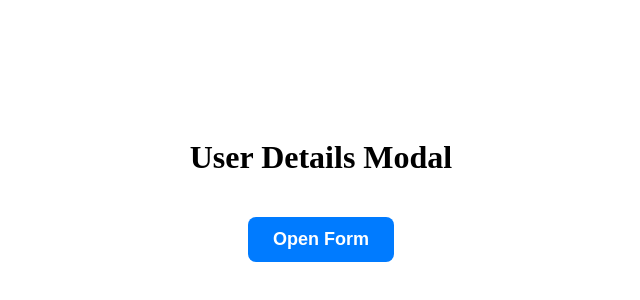
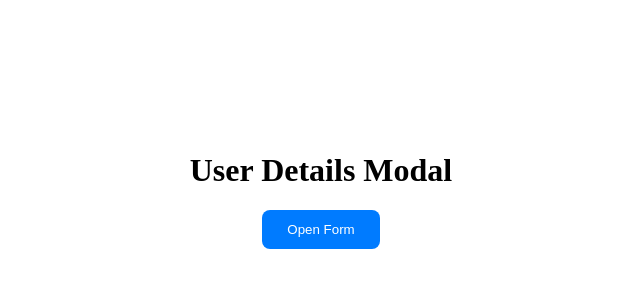
Before and after one commit to Brittosandy/xmodal-form, a React (Vite) app: page / in a window 1280 px wide. Shown: the part 210-510 px from the top of the page, without its empty margins (319-959 px from the left). Built offline with nearby package versions, Linux system fonts and the light colour scheme.

Commit message:
Updated XModal Modal box

```diff
--- a/src/App.css
+++ b/src/App.css
@@ -1,4 +1,3 @@
-/* Modal container (covers entire screen) */
 .modal {
   position: fixed;
   top: 0;
@@ -6,77 +5,48 @@
   width: 100%;
   height: 100%;
   background: white;
-}
-
-/* When modal is open → dark overlay */
-.modal-open {
-  background: rgba(0, 0, 0, 0.6);
-}
-
-/* Initial screen content */
-.main-container {
-  height: 100vh;
   display: flex;
-  flex-direction: column;
   justify-content: center;
   align-items: center;
 }
 
+.modal-open {
+  background: rgba(0,0,0,0.6);
+}
 
-/* Open form button */
+.main-container {
+  text-align: center;
+}
+
 .open-form-btn {
-  background-color: #007bff;
+  background: #007bff;
   color: white;
   padding: 12px 25px;
   border: none;
   border-radius: 8px;
   cursor: pointer;
-  font-size: 18px;
-  font-weight: 600;
-  margin-top: 20px;
-  transition: 0.2s ease;
 }
 
-.open-form-btn:hover {
-  transform: scale(1.05);
-}
-
-
-/* Modal box */
 .modal-content {
-  position: absolute;
-  top: 50%;
-  left: 50%;
-  transform: translate(-50%, -50%);
   background: white;
   width: 380px;
   padding: 30px;
   border-radius: 12px;
   text-align: center;
-  box-shadow: 0px 6px 25px rgba(0, 0, 0, 0.2);
 }
 
-
-/* Input fields */
 input {
   width: 90%;
   padding: 10px;
   margin: 10px 0;
+  border-radius: 6px;
   border: 1px solid #ccc;
-  border-radius: 6px;
 }
 
-
-/* Submit button */
 .submit-button {
   padding: 10px 20px;
   background: #007bff;
   color: white;
   border: none;
   border-radius: 6px;
-  cursor: pointer;
 }
-
-.submit-button:hover {
-  background: #0056b3;
-}
--- a/src/App.jsx
+++ b/src/App.jsx
@@ -92,6 +92,12 @@ import "./App.css";
 function App() {
   const [open, setOpen] = useState(false);
 
+  const handleOutsideClick = (e) => {
+    if (e.target.className.includes("modal")) {
+      setOpen(false);
+    }
+  };
+
   const handleSubmit = (e) => {
     e.preventDefault();
 
@@ -100,9 +106,7 @@ function App() {
     const phone = document.getElementById("phone").value.trim();
     const dob = document.getElementById("dob").value;
 
-    if (!username || !email || !phone || !dob) {
-      return;
-    }
+    if (!username || !email || !phone || !dob) return;
 
     if (!email.includes("@")) {
       alert("Invalid email. Please check your email address.");
@@ -122,29 +126,28 @@ function App() {
       return;
     }
 
-    // close modal when form is valid
     setOpen(false);
   };
 
   return (
-    <div className={`modal ${open ? "modal-open" : ""}`}>
-
-      {/* Initial Screen */}
+    <div
+      className={`modal ${open ? "modal-open" : ""}`}
+      onClick={handleOutsideClick}
+    >
       {!open && (
         <div className="main-container">
           <h1>User Details Modal</h1>
-          <button
-            className="open-form-btn"
-            onClick={() => setOpen(true)}
-          >
+          <button className="open-form-btn" onClick={() => setOpen(true)}>
             Open Form
           </button>
         </div>
       )}
 
-      {/* Modal Form */}
       {open && (
-        <div className="modal-content">
+        <div
+          className="modal-content"
+          onClick={(e) => e.stopPropagation()}
+        >
           <h2>Fill Details</h2>
 
           <form onSubmit={handleSubmit}>
@@ -166,7 +169,6 @@ function App() {
           </form>
         </div>
       )}
-
     </div>
   );
 }
```
